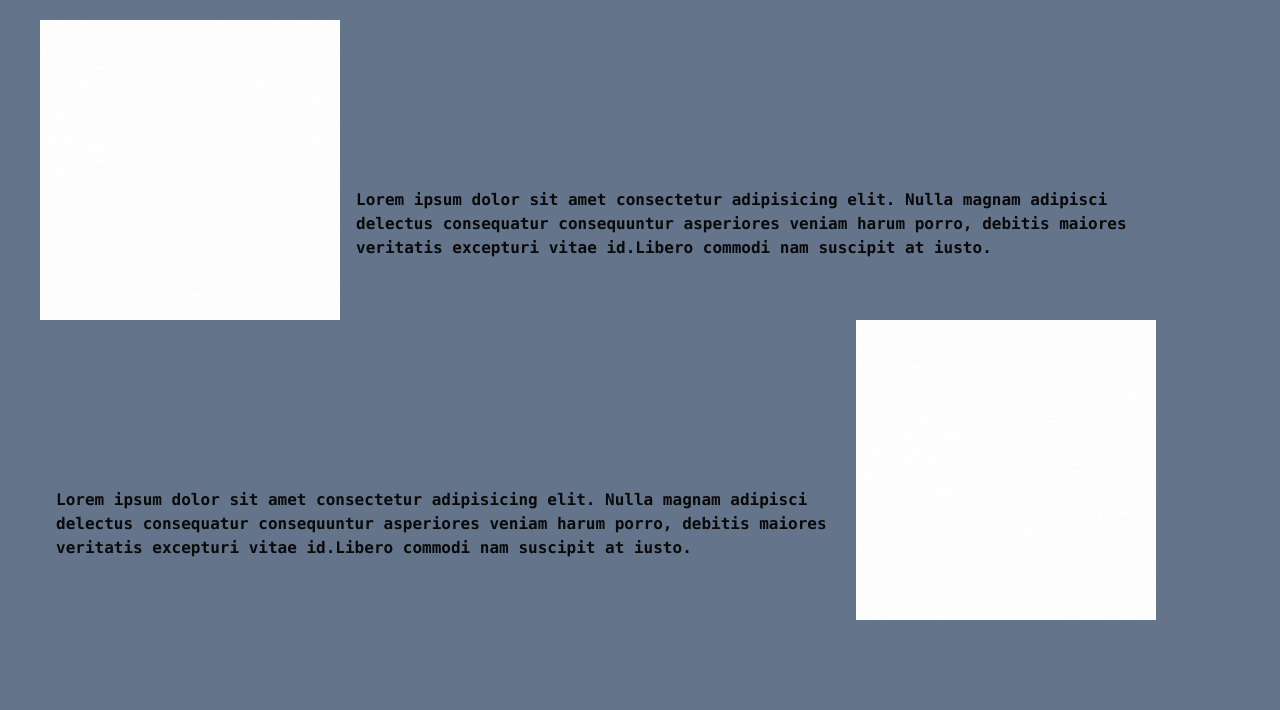
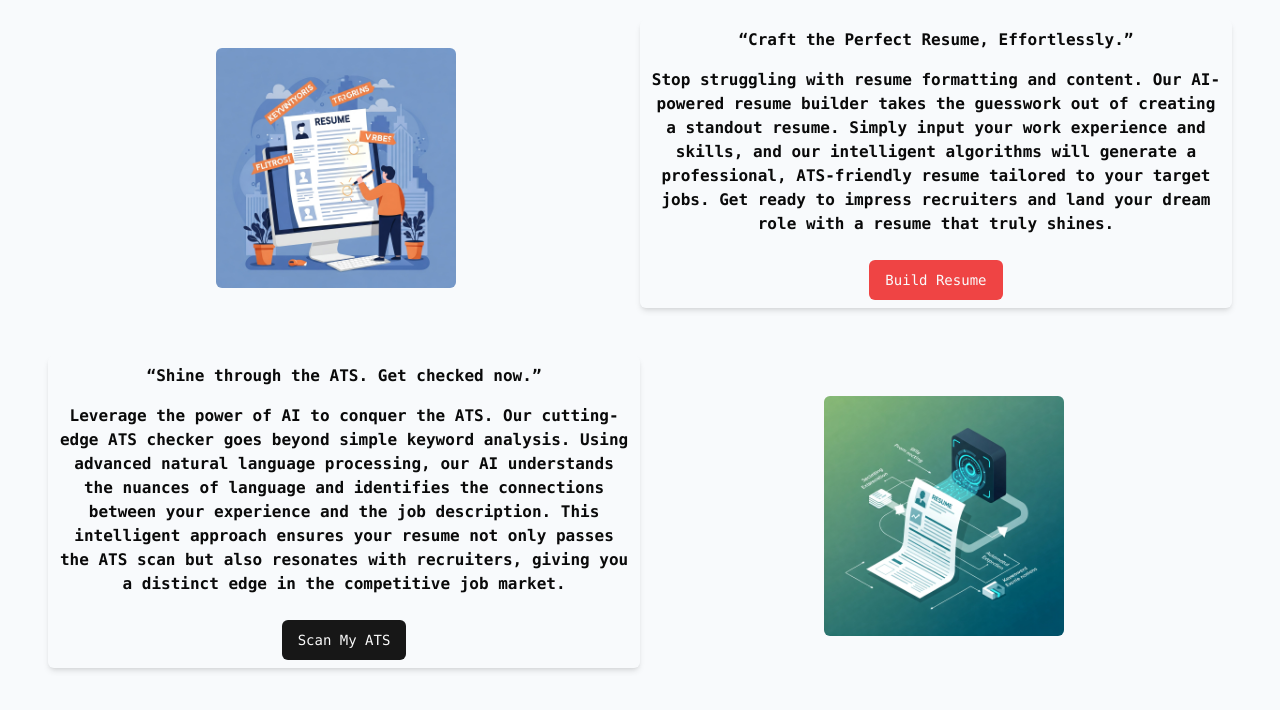
Before and after one commit to HemaEsther/ACES_, a React (Vite) app in the folder client/: page / in a window 1280 px wide. Shown: the top 710 px of the page. Built offline with nearby package versions, Linux system fonts and the light colour scheme.

Commit message:
Fixes #19

```diff
--- a/client/src/Components_Page/Hero.jsx
+++ b/client/src/Components_Page/Hero.jsx
@@ -1,73 +1,65 @@
-// import React from 'react';
-
-// const Hero = () => {
-//     return (
-//         <>
-//         <div className='h-screen bg-slate-500'>
-//              <div className='flex ml-10 mr-10 h-auto'>
-//                 <div className='h-[50%]'>
-//                     <img className='w-[300px]'
-//                     src="./src/assets/logo.gif" alt="" />
-//                 </div>
-//                 <div className='mt-40 flex-2 w-2/3 font-mono font-black m-2 p-2 min-h-full justify-start
-//                 '>
-//                     Lorem ipsum dolor sit amet consectetur adipisicing elit.
-//                     Nulla magnam adipisci delectus consequatur consequuntur
-//                     asperiores veniam harum porro, debitis maiores veritatis
-//                     excepturi vitae id.Libero commodi nam suscipit at iusto.
-//                 </div>
-//             </div>
-//             <div className='flex ml-10 mr-10 h-auto'>
-//                 <div className='mt-40 flex-2 w-2/3 font-mono font-black m-2 p-2 h-screen justify-start'
-//                 >
-//                     Lorem ipsum dolor sit amet consectetur adipisicing elit.
-//                     Nulla magnam adipisci delectus consequatur consequuntur
-//                     asperiores veniam harum porro, debitis maiores veritatis
-//                     excepturi vitae id.Libero commodi nam suscipit at iusto.
-//                 </div>
-//                 <div>
-//                 <img className='w-[300px]'
-//                 src="./src/assets/logo.gif" alt="" />
-//                 </div>
-//             </div>
-//         </div>
-
-//         </>
-//     );
-// };
-
-// export default Hero;
-
 import React from 'react';
+import { Button } from '../components/ui/button';
 
 const Hero = () => {
     return (
-        <>
-            <div className='h-screen overflow-hidden bg-slate-500'>
-                <div className='flex mt-5 ml-10 mr-10 h-auto overflow-hidden'>
-                    <div className='h-[50%]'>
-                        <img className='w-[300px]' src="./src/assets/logo.gif" alt="logo" />
-                    </div>
-                    <div className='mt-40 flex-2 w-2/3 font-mono font-black m-2 p-2 min-h-full justify-start'>
-                        Lorem ipsum dolor sit amet consectetur adipisicing elit.
-                        Nulla magnam adipisci delectus consequatur consequuntur
-                        asperiores veniam harum porro, debitis maiores veritatis
-                        excepturi vitae id.Libero commodi nam suscipit at iusto.
+        <div className='h-screen overflow-hidden bg-slate-50'>
+            {/* First Section (Image Left, Text Right) */}
+            <div className='flex flex-col md:flex-row mt-5 ml-10 mr-10 h-auto overflow-hidden justify-center items-center'>
+                <div className='w-full md:w-1/2 flex justify-center items-center'>
+                    <div className='h-60 w-60'>
+                        <img
+                            className="max-w-full h-auto rounded-md"
+                            src="./src/assets/resume.jpeg"
+                            alt="resume"
+                        />
                     </div>
                 </div>
-                <div className='flex ml-10 mr-10 h-auto overflow-hidden'>
-                    <div className='mt-40 flex-2 w-2/3 font-mono font-black m-2 p-2 h-screen justify-start'>
-                        Lorem ipsum dolor sit amet consectetur adipisicing elit.
-                        Nulla magnam adipisci delectus consequatur consequuntur
-                        asperiores veniam harum porro, debitis maiores veritatis
-                        excepturi vitae id.Libero commodi nam suscipit at iusto.
-                    </div>
-                    <div>
-                        <img className='w-[300px]' src="./src/assets/logo.gif" alt="logo" />
+                <div className='w-full md:w-1/2 mt-5 md:mt-0 flex flex-col justify-center items-center
+                font-mono font-black m-2 p-2 shadow-md
+                rounded-md text-center hover:shadow-lg'>
+                    <q>Craft the Perfect Resume, Effortlessly.</q>
+                    <p className='mt-4'>
+                        Stop struggling with resume formatting and content.
+                        Our AI-powered resume builder takes the guesswork out of creating a standout resume.
+                        Simply input your work experience and skills, and our intelligent algorithms will
+                        generate a professional, ATS-friendly resume tailored to your target jobs.
+                        Get ready to impress recruiters and land your dream role with a resume that truly shines.
+                    </p>
+                    <Button variant='destructive' className='mt-6'>Build Resume</Button>
+                </div>
+            </div>
+
+            {/* Second Section (Image Right, Text Left) */}
+            <div className='flex flex-col md:flex-row mt-10 ml-10 mr-10 h-auto overflow-hidden justify-center items-center'>
+                <div className='w-full md:w-1/2 mt-5 md:mt-0 order-2
+                md:order-1 flex flex-col justify-center items-center
+                font-mono font-black m-2 p-2 shadow-md
+                rounded-md text-center hover:shadow-xl'>
+                    <q className='font-bold'>
+                        Shine through the ATS. Get checked now.
+                    </q>
+                    <p className='mt-4'>
+                        Leverage the power of AI to conquer the ATS.
+                        Our cutting-edge ATS checker goes beyond simple keyword
+                        analysis. Using advanced natural language processing,
+                        our AI understands the nuances of language and identifies
+                        the connections between your experience and the job description.
+                        This intelligent approach ensures your resume not only passes the
+                        ATS scan but also resonates with recruiters,
+                        giving you a distinct edge in the competitive job market.
+                    </p>
+                    <Button variant='' className='mt-6'>Scan My ATS</Button>
+                </div>
+                <div className='w-full md:w-1/2 order-1 md:order-2 flex justify-center
+                items-center'>
+                    <div className='h-60 w-60'>
+                        <img className='max-w-full h-auto rounded-md'
+                         src="./src/assets/ATS.jpeg" alt="ats" />
                     </div>
                 </div>
             </div>
-        </>
+        </div>
     );
 };
 
```
Also changed, not shown: client/src/assets/ATS.jpeg (added), client/src/assets/resume.jpeg (added).
